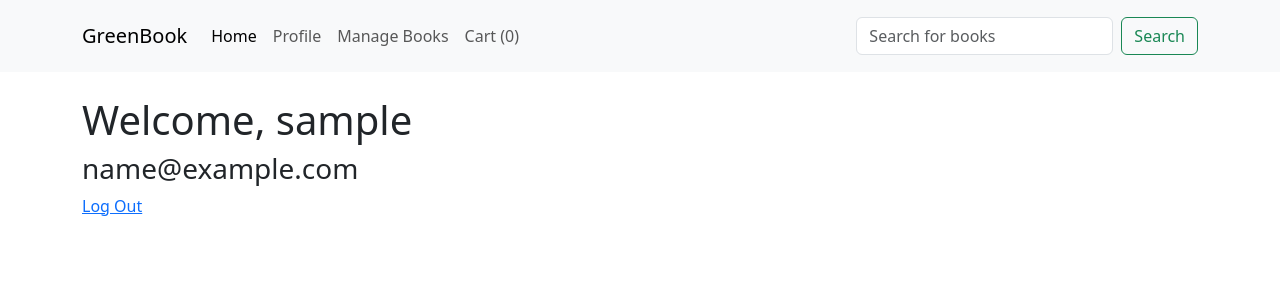
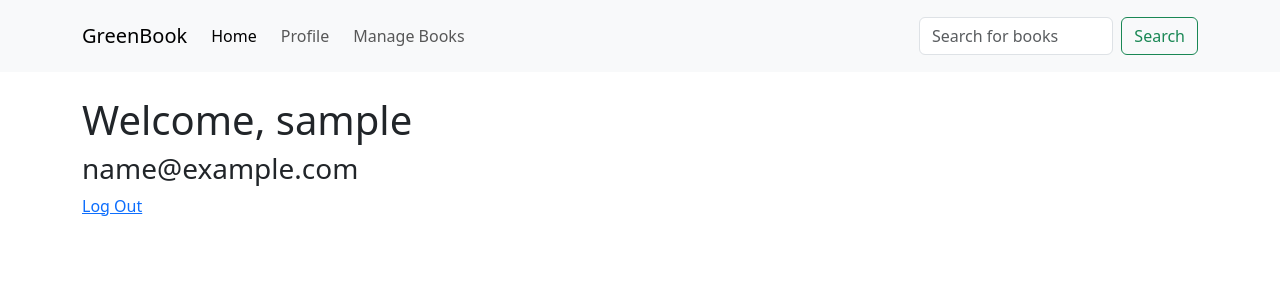
Before and after one commit to siam1299/BookStoreMS, a Django app: page /users/1/profile in a window 1280 px wide. Shown: the top 300 px of the page. Run offline with Django 5.2, Linux system fonts and the light colour scheme; the visitor is signed in with stand-in values (Sample User, id 1); data comes from the database, SQL or seed files in the repository.

Commit message:
updated navbar & its access

```diff
--- a/templates/snippets/navbar.html
+++ b/templates/snippets/navbar.html
@@ -1,50 +1,47 @@
 <nav class="navbar navbar-expand-lg bg-body-tertiary">
-   <div class="container py-2">
+   <div class="container py-2 w-100">
+      <div class="w-100 d-flex justify-content-between align-items-center">
          <a class="navbar-brand" href="{% url 'home' %}">GreenBook</a>
-      <button class="navbar-toggler"
-              type="button"
-              data-bs-toggle="collapse"
-              data-bs-target="#navbarNav"
-              aria-controls="navbarNav"
-              aria-expanded="false"
-              aria-label="Toggle navigation">
-         <span class="navbar-toggler-icon"></span>
-      </button>
+
          <div class="collapse navbar-collapse" id="navbarNav">
-         <ul class="navbar-nav">
+            <ul class="navbar-nav w-100 d-flex justify-content-between">
+               <div class="d-flex gap-2 w-100">
+                  {% if user.is_authenticated %}
                      <li class="nav-item">
                         <a class="nav-link active" aria-current="page" href="{% url 'home' %}">Home</a>
                      </li>
-            {% if user.is_authenticated %}
                      <li class="nav-item">
                         <a class="nav-link" href="{% url 'profile' user.id %}">Profile</a>
                      </li>
-
                      {% if not user.is_superuser %}
                         <li class="nav-item">
                            <a class="nav-link" href="{% url 'book_list' %}">Books</a>
+                        </li>
+                        <li class="nav-item">
+                           <a class="nav-link" href="{% url 'cart' %}">Cart ({{ user.cart.total_items|default:0 }})</a>
                         </li>
                      {% else %}
                         <li class="nav-item">
                            <a class="nav-link" href="{% url 'manage_books' %}">Manage Books</a>
                         </li>
                      {% endif %}
-
-               <li class="nav-item">
-                  <a class="nav-link" href="{% url 'cart' %}">Cart ({{ user.cart.total_items|default:0 }})</a>
-               </li>
+                  </div>
                {% else %}
+                  <div class="d-flex gap-2 w-100 justify-content-end">
                      <li class="nav-item">
                         <a class="nav-link" href="{% url 'login' %}">Login</a>
                      </li>
                      <li class="nav-item">
                         <a class="nav-link" href="{% url 'signup' %}">Sign Up</a>
                      </li>
+                  </div>
                {% endif %}
             </ul>
          </div>
+      </div>
 
-      <form class="d-flex"
+      {% if user.is_authenticated %}
+         <form class="d-flex col-3"
                role="search"
                method="get"
                action="{% url 'book_list' %}">
@@ -56,5 +53,6 @@
                    value="{{ request.GET.q|default:'' }}" />
             <button class="btn btn-outline-success" type="submit">Search</button>
          </form>
+      {% endif %}
    </div>
 </nav>
```
Lines whose indentation alone changed are shown as unchanged.
